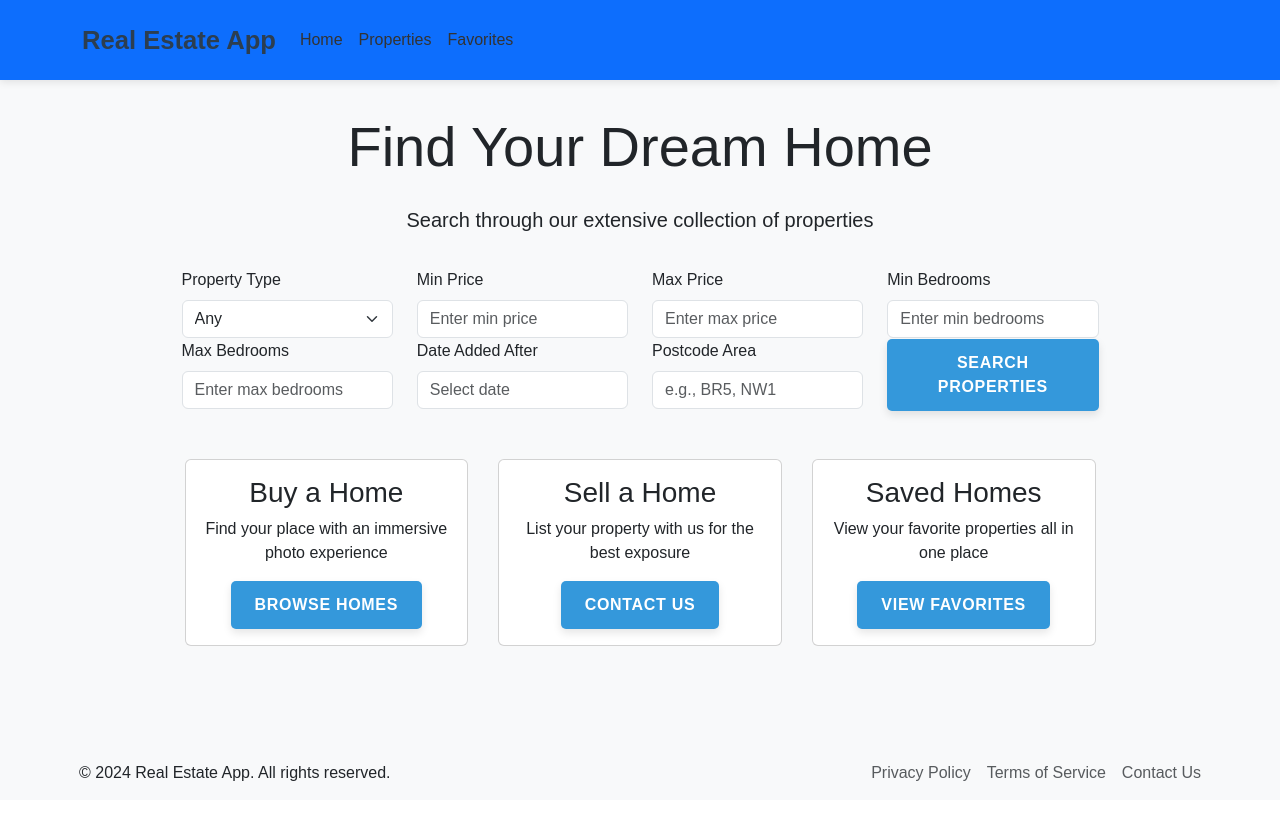
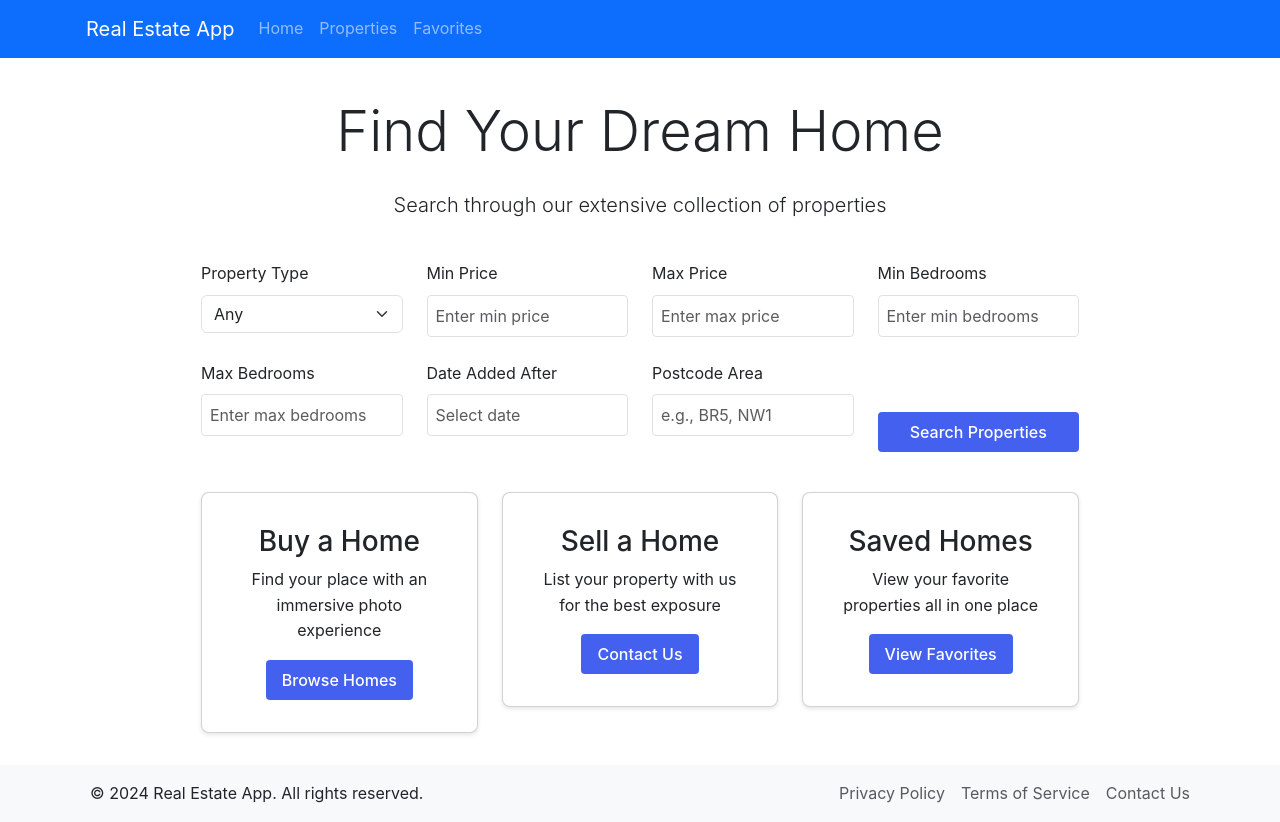
Before and after one commit to Kalindukw/property-search-react-site, a React (Vite) app: page / in a window 1280 px wide. Before the commit the page ends 800 px from the top, so only its background shows below. Built offline with nearby package versions, Linux system fonts and the light colour scheme.

Commit message:
updated css

```diff
--- a/src/app.css
+++ b/src/app.css
@@ -1,228 +1,114 @@
+:root {
+  --primary: #4361ee;
+  --secondary: #3f37c9;
+  --success: #4bb543;
+  --info: #4895ef;
+  --warning: #f72585;
+  --danger: #e63946;
+  --light: #f8f9fa;
+  --dark: #212529;
+  --body-bg: #ffffff;
+  --body-color: #212529;
+}
 
-/* Universal Styles */
+/* Base styles */
 * {
   margin: 0;
   padding: 0;
   box-sizing: border-box;
 }
 
-.App {
-  min-height: 100vh;
-  display: flex;
-  flex-direction: column;
-  background-color: var(--light-gray);
-  font-family: 'Poppins', sans-serif;
+body {
+  font-family: 'Inter', sans-serif;
+  line-height: 1.6;
+  color: var(--body-color);
+  background-color: var(--body-bg);
 }
 
-main {
-  flex: 1;
-  padding: 2rem;
-}
-
-/* Grid Layout */
-.row {
-  display: flex;
-  flex-wrap: wrap;
-  margin: -15px;
-}
-
-.col-md-4 {
-  padding: 15px;
-  flex: 1 1 calc(33.333% - 30px);
+/* Container */
+.container {
+  width: 100%;
+  padding-right: 1rem;
+  padding-left: 1rem;
+  margin-right: auto;
+  margin-left: auto;
+  max-width: 1140px;
 }
 
 /* Buttons */
 .btn {
-  padding: 0.75rem 1.5rem;
-  font-weight: 600;
-  text-transform: uppercase;
-  letter-spacing: 0.7px;
-  border-radius: 5px;
-  transition: all 0.3s ease;
-  box-shadow: var(--box-shadow);
+  display: inline-block;
+  padding: 0.5rem 1rem;
+  font-size: 1rem;
+  font-weight: 500;
+  text-align: center;
+  text-decoration: none;
+  border-radius: 0.25rem;
   cursor: pointer;
+  border: none;
+  transition: all 0.2s ease-in-out;
 }
 
-.btn-primary {
-  background-color: var(--secondary-color);
-  color: white;
-  border: none;
+.btn-primary { background-color: var(--primary); color: white; }
+.btn-secondary { background-color: var(--secondary); color: white; }
+.btn-success { background-color: var(--success); color: white; }
+.btn-danger { background-color: var(--danger); color: white; }
+
+.btn:hover {
+  opacity: 0.9;
+  transform: translateY(-1px);
 }
 
-.btn-primary:hover {
-  background-color: var(--primary-color);
-  transform: translateY(-3px);
-  box-shadow: 0 8px 15px rgba(0, 0, 0, 0.2);
+/* Cards */
+.card {
+  background: white;
+  border-radius: 0.5rem;
+  box-shadow: 0 2px 4px rgba(0,0,0,0.1);
+  padding: 1rem;
+  margin-bottom: 1rem;
 }
 
-/* Navbar */
-.navbar {
-  box-shadow: 0 2px 8px rgba(0, 0, 0, 0.1);
-  background-color: white;
-  padding: 1rem 2rem;
+/* Forms */
+.form-control {
+  display: block;
+  width: 100%;
+  padding: 0.5rem;
+  font-size: 1rem;
+  border: 1px solid #dee2e6;
+  border-radius: 0.25rem;
+  margin-bottom: 1rem;
 }
 
-.navbar-brand {
-  font-weight: 700;
-  font-size: 1.6rem;
-  color: var(--primary-color);
+/* Grid */
+.row {
+  display: flex;
+  flex-wrap: wrap;
+  margin: -0.5rem;
 }
 
-.nav-link {
-  font-weight: 500;
-  color: var(--text-color);
-  padding: 0.5rem 1rem;
-  transition: color 0.3s ease;
+.col {
+  flex: 1;
+  padding: 0.5rem;
 }
 
-.nav-link:hover {
-  color: var(--secondary-color);
-}
+/* Utilities */
+.mt-2 { margin-top: 0.5rem; }
+.mb-2 { margin-bottom: 0.5rem; }
+.p-2 { padding: 0.5rem; }
 
-/* General Variables */
-:root {
-  --primary-color: #2c3e50;
-  --secondary-color: #3498db;
-  --accent-color: #e74c3c;
-  --text-color: #333333;
-  --light-gray: #f8f9fa;
-  --border-radius: 12px;
-  --box-shadow: 0 4px 8px rgba(0, 0, 0, 0.1);
-}
+/* Text utilities */
+.text-center { text-align: center; }
+.text-primary { color: var(--primary); }
+.text-success { color: var(--success); }
+.text-danger { color: var(--danger); }
 
-/* Property Cards */
-.property-card {
-  border-radius: var(--border-radius);
-  background: white;
-  box-shadow: var(--box-shadow);
-  overflow: hidden;
-  transition: transform 0.3s ease, box-shadow 0.3s ease;
-}
-
-.property-card:hover {
-  transform: translateY(-8px);
-  box-shadow: 0 10px 20px rgba(0, 0, 0, 0.15);
-}
-
-.property-card .card-img-top {
-  height: 250px;
-  object-fit: cover;
-  transition: transform 0.3s ease;
-}
-
-.property-card:hover .card-img-top {
-  transform: scale(1.03);
-}
-
-.property-card .card-body {
-  padding: 1.5rem;
-}
-
-.property-card .card-title {
-  color: var(--primary-color);
-  font-size: 1.25rem;
-  font-weight: bold;
-  margin-bottom: 0.5rem;
-}
-
-.property-card .price {
-  color: var(--accent-color);
-  font-size: 1.5rem;
-  font-weight: bold;
-  margin-top: 0.5rem;
-}
-
-/* Search Form */
-.search-form {
-  background: white;
-  padding: 2rem;
-  border-radius: var(--border-radius);
-  box-shadow: var(--box-shadow);
-  margin-bottom: 2rem;
-}
-
-.search-form .form-label {
-  font-weight: 600;
-  color: var(--primary-color);
-  margin-bottom: 0.5rem;
-}
-
-.search-form .form-control,
-.search-form .form-select {
-  border: 1px solid #ddd;
-  border-radius: 8px;
-  padding: 0.75rem;
-  font-size: 1rem;
-}
-
-.search-form .form-control:focus,
-.search-form .form-select:focus {
-  border-color: var(--secondary-color);
-  box-shadow: 0 0 0 0.2rem rgba(52, 152, 219, 0.25);
-}
-
-/* Property Detail */
-.property-detail-image {
-  width: 100%;
-  height: 500px;
-  object-fit: cover;
-  border-radius: var(--border-radius);
-  box-shadow: var(--box-shadow);
-}
-
-/* Thumbnail Gallery */
-.thumbnail-gallery {
-  display: grid;
-  grid-template-columns: repeat(auto-fill, minmax(100px, 1fr));
-  gap: 1rem;
-}
-
-.thumbnail {
-  height: 100px;
-  object-fit: cover;
-  border-radius: var(--border-radius);
-  cursor: pointer;
-  transition: transform 0.3s ease, box-shadow 0.3s ease;
-}
-
-.thumbnail:hover {
-  transform: scale(1.1);
-  box-shadow: var(--box-shadow);
-}
-
-/* Responsive Design */
+/* Responsive breakpoint */
 @media (max-width: 768px) {
-  .col-md-4 {
-    flex: 1 1 100%;
+  .row {
+    flex-direction: column;
   }
 
-  .property-card .card-img-top {
-    height: 200px;
-  }
-
-  .property-detail-image {
-    height: 300px;
-  }
-
-  .thumbnail {
-    height: 80px;
+  .col {
+    flex: 0 0 100%;
   }
 }
-
-/* Scrollbar Customization */
-::-webkit-scrollbar {
-  width: 10px;
-}
-
-::-webkit-scrollbar-track {
-  background: #eee;
-}
-
-::-webkit-scrollbar-thumb {
-  background: var(--secondary-color);
-  border-radius: 10px;
-}
-
-::-webkit-scrollbar-thumb:hover {
-  background: var(--primary-color);
-}
```
